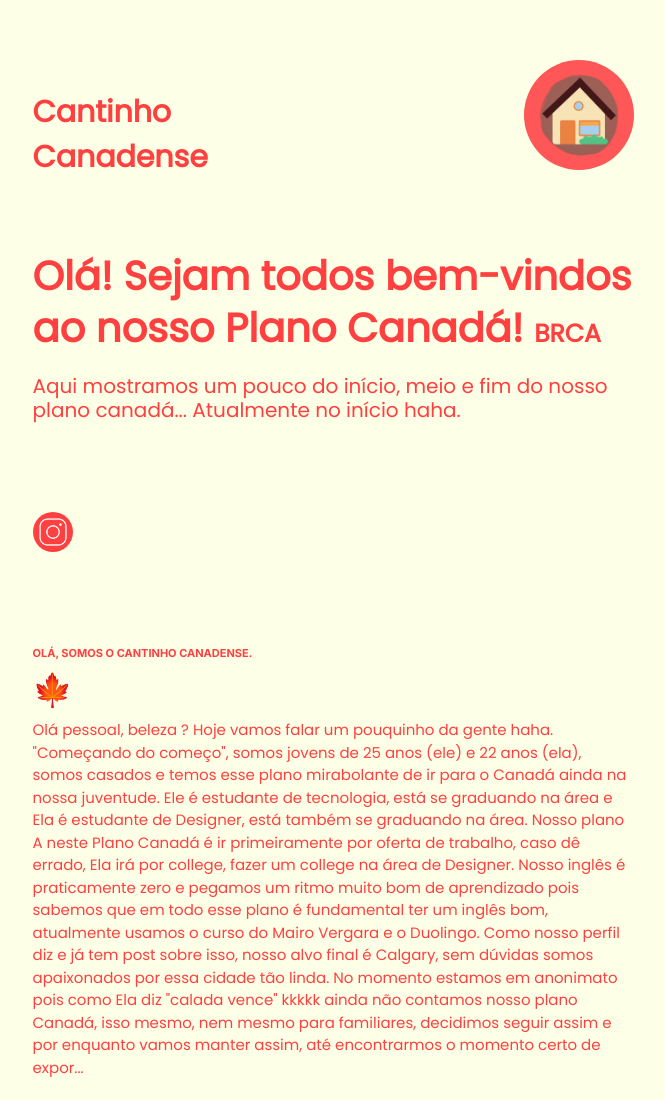
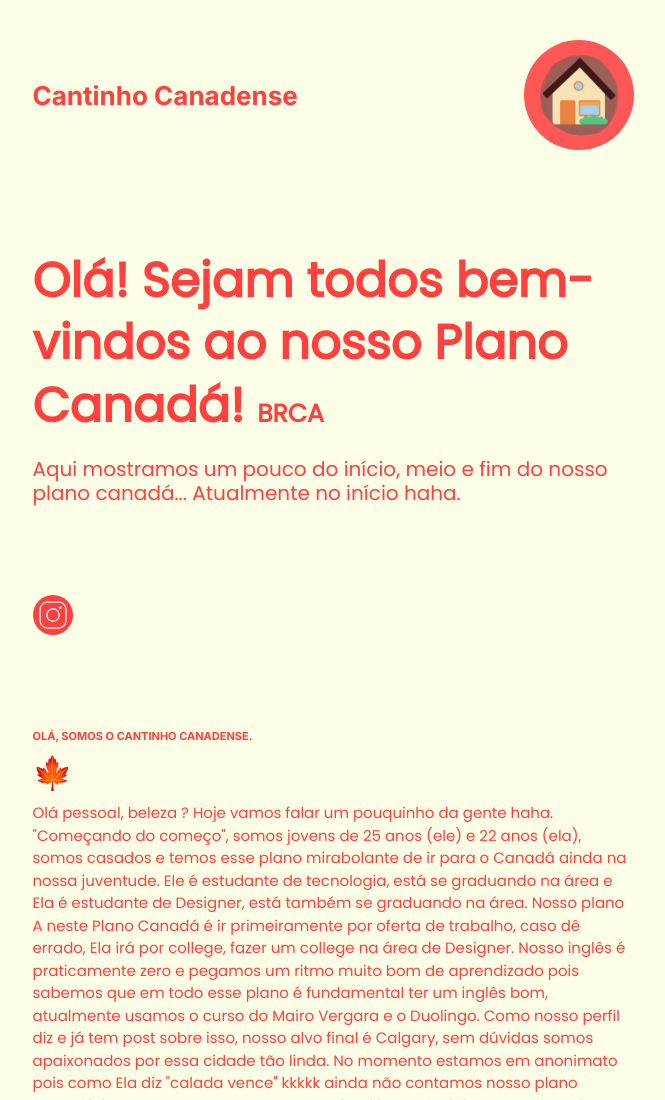
Before and after one commit to vrct07/html-css-projects, a plain HTML site: page index.html in a window 1280 px wide. Shown: the top 1100 px of the page, without its empty margins (307-972 px from the left). Drawn offline with Linux system fonts and the light colour scheme.

Commit message:
flexbox in head

```diff
--- a/assets/style/style.css
+++ b/assets/style/style.css
@@ -26,7 +26,27 @@ body {
     margin: auto;
 }
 
-header {
+.container {
+    display: flex;
+    align-items: center;
+    margin: 40px 0px 55px 0px;
+    justify-content: space-between;
+}
+
+.container h3 {
+    font-family: var(--font-secundary);
+    color: var(--color-1);
+    font-size: 26px;
+    font-weight: bold;
+}
+
+.container img {
+    height: 110px;
+    width: 110px;
+    border-radius: 50%;
+}
+
+/*header {
     margin-top: 10px;
     min-height: 150px;
     text-align: left;
@@ -56,16 +76,16 @@ header img {
     text-align: right;
     align-content: flex-end;
 
-}
+}*/
 
 .title {
     font-family: var(--font-primary);
-    font-size: 20px;
+    font-size: 24px;
     font-weight: 00;
     line-height: 1.3;
     color: var(--color-1);
     text-align: left;
-    margin-top: 40px;
+    margin-top: 100px;
 }
 
 .descrition {
--- a/index.html
+++ b/index.html
@@ -9,12 +9,18 @@
     <link rel="shortcut icon" href="assets/img/cc-favicon.png" type="image/x-icon">
 </head>
 <body>
-    <header>
+    <div class="container">
+        <h3 class="home-title">
+            Cantinho Canadense
+       </h3>
+       <img class="logo-box" src="assets/img/cc-logo.png" alt="Logo do Cantinho Canadense">
+    </div>
+    <!--<header>
             <h3 class="home-title">
                  Cantinho Canadense
             </h3>
             <img class="logo-box" src="assets/img/cc-logo.png" alt="Logo do Cantinho Canadense">
-    </header>
+    </header>-->
     <main>
         <div class="title">
             <h1>
```
